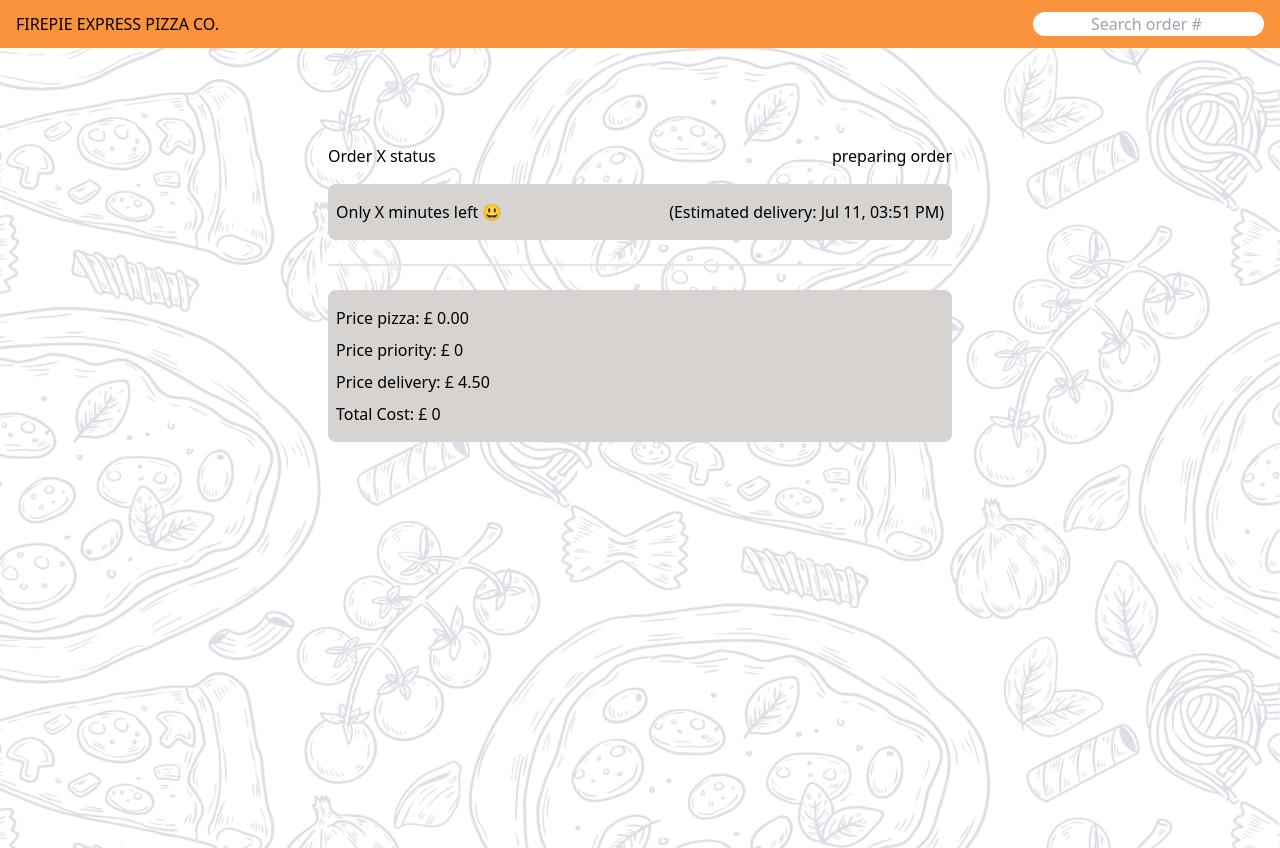
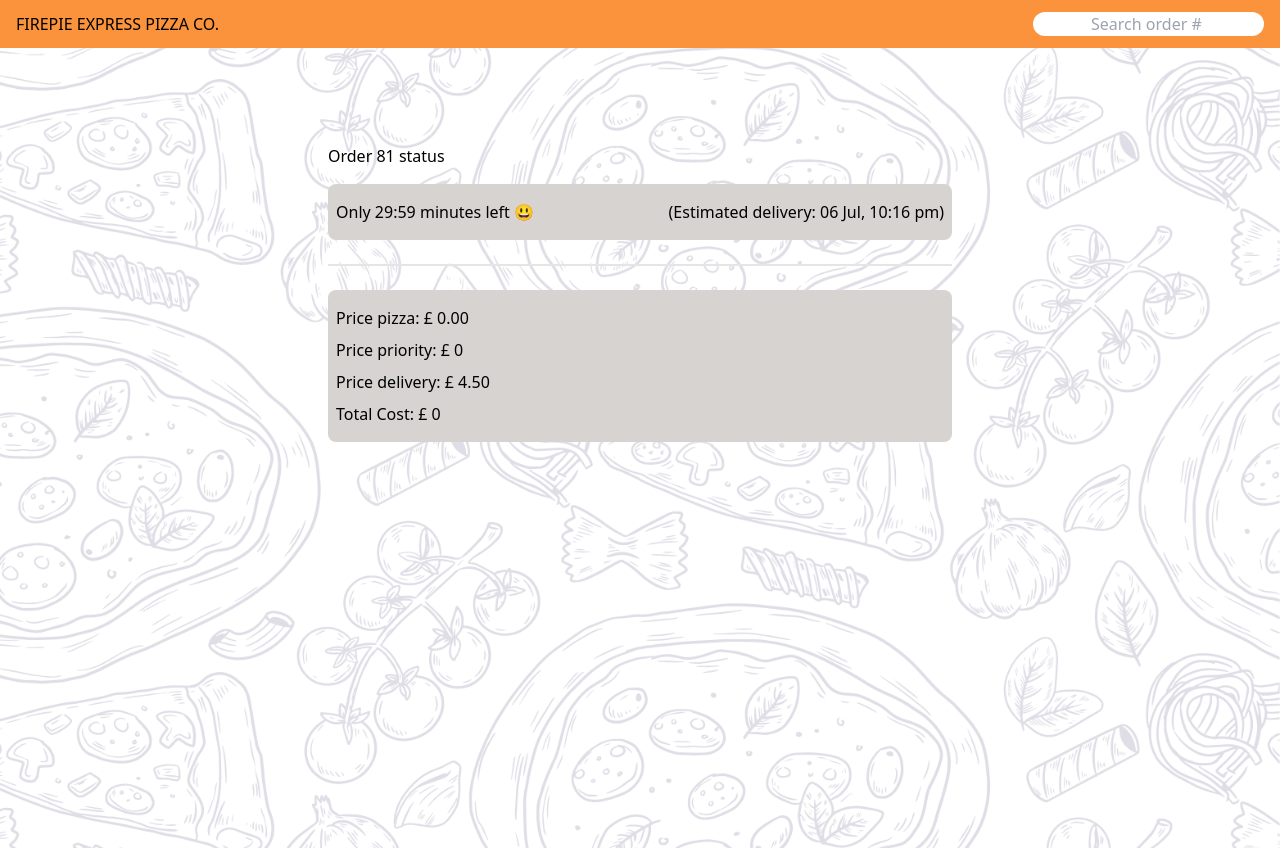
Before and after one commit to yymengduuu/React-Pizza, a React (Create React App) app: page /Order/Status in a window 1280 px wide. Built offline with nearby package versions, Linux system fonts and the light colour scheme.

Commit message:
timer update

```diff
--- a/src/features/Order/Order.jsx
+++ b/src/features/Order/Order.jsx
@@ -1,6 +1,7 @@
 import OrderItem from './OrderItem';
 import { getCartItems } from '../Cart/cartSlice';
 import { useSelector } from 'react-redux';
+import CountdownTimer from '../../utils/helpers';
 
 export default function Order() {
   const OrderItems = useSelector(getCartItems);
@@ -19,13 +20,9 @@ export default function Order() {
     >
       <div className="mx-auto max-w-2xl px-6 py-10">
         <div className="flex flex-wrap justify-between py-4">
-          <p>Order X status</p>
-          <span>preparing order</span>
+          <p>Order {Math.floor(Math.random() * 100) + 1} status</p>
         </div>
-        <div className="mb-6 flex flex-wrap justify-between rounded-lg bg-stone-300 px-2 py-4">
-          <p>Only X minutes left 😃</p>
-          <p>(Estimated delivery: Jul 11, 03:51 PM)</p>
-        </div>
+        <CountdownTimer />
         <ul className="mb-6 flex flex-col gap-3 divide-y divide-stone-200 border-y border-stone-200">
           {OrderItems.map((item) => (
             <OrderItem item={item} key={item.id} />
--- /dev/null
+++ b/src/utils/helpers.js
@@ -0,0 +1,65 @@
+import { useState, useEffect } from 'react';
+import { useSelector } from 'react-redux';
+
+export default function CountdownTimer() {
+  const priorityFee = useSelector((state) => state.order.priorityFee);
+
+  const deliveryDuration = priorityFee > 0 ? 20 : 30;
+  const estimatedDeliveryTime =
+    new Date().getTime() + deliveryDuration * 60 * 1000;
+
+  const [timeLeft, setTimeLeft] = useState(() =>
+    calculateTimeLeft(estimatedDeliveryTime),
+  );
+
+  useEffect(() => {
+    const timer = setInterval(() => {
+      setTimeLeft(calculateTimeLeft(estimatedDeliveryTime));
+    }, 1000);
+
+    return () => clearInterval(timer);
+  }, [estimatedDeliveryTime]);
+
+  function calculateTimeLeft(targetTime) {
+    const currentTime = new Date().getTime();
+    const difference = targetTime - currentTime;
+
+    const minutes = Math.floor((difference % (1000 * 60 * 60)) / (1000 * 60));
+    const seconds = Math.floor((difference % (1000 * 60)) / 1000);
+
+    return {
+      minutes: minutes > 0 ? minutes : 0,
+      seconds: seconds > 0 ? seconds : 0,
+      isDelivered: difference <= 0,
+    };
+  }
+
+  if (timeLeft.isDelivered) {
+    return (
+      <p className="rounded-lg bg-orange-400 px-2 py-4">
+        Your order has been delivered ✅
+      </p>
+    );
+  }
+
+  const estimatedTimeFormatted = new Date(estimatedDeliveryTime).toLocaleString(
+    'en-GB',
+    {
+      month: 'short',
+      day: '2-digit',
+      hour: '2-digit',
+      minute: '2-digit',
+      hour12: true,
+    },
+  );
+
+  return (
+    <div className="mb-6 flex flex-wrap justify-between rounded-lg bg-stone-300 px-2 py-4">
+      <p className="flex flex-row gap-2">
+        Only {String(timeLeft.minutes).padStart(2, '0')}:
+        {String(timeLeft.seconds).padStart(2, '0')} minutes left 😃
+      </p>
+      <p>(Estimated delivery: {estimatedTimeFormatted})</p>
+    </div>
+  );
+}
```
